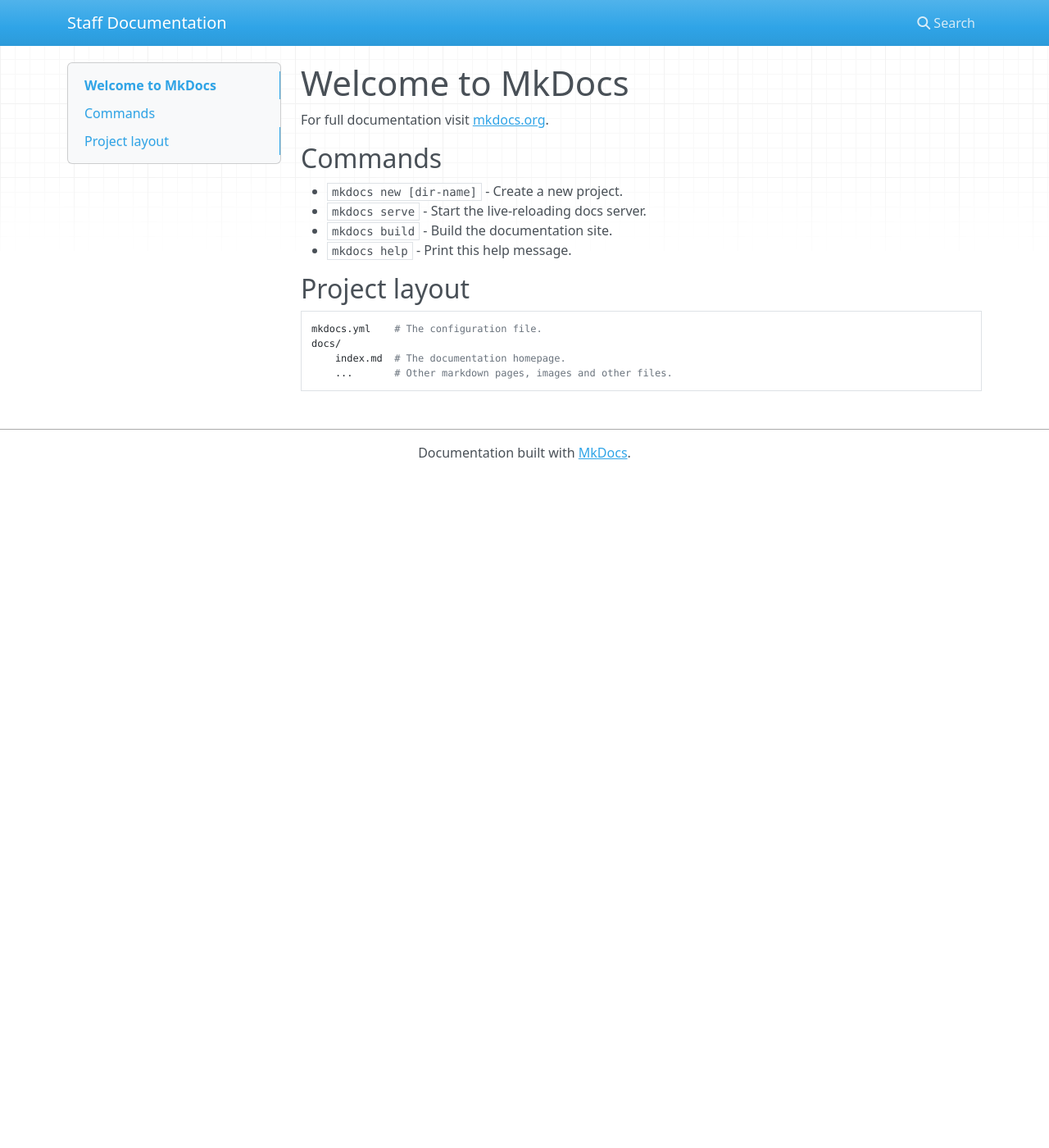
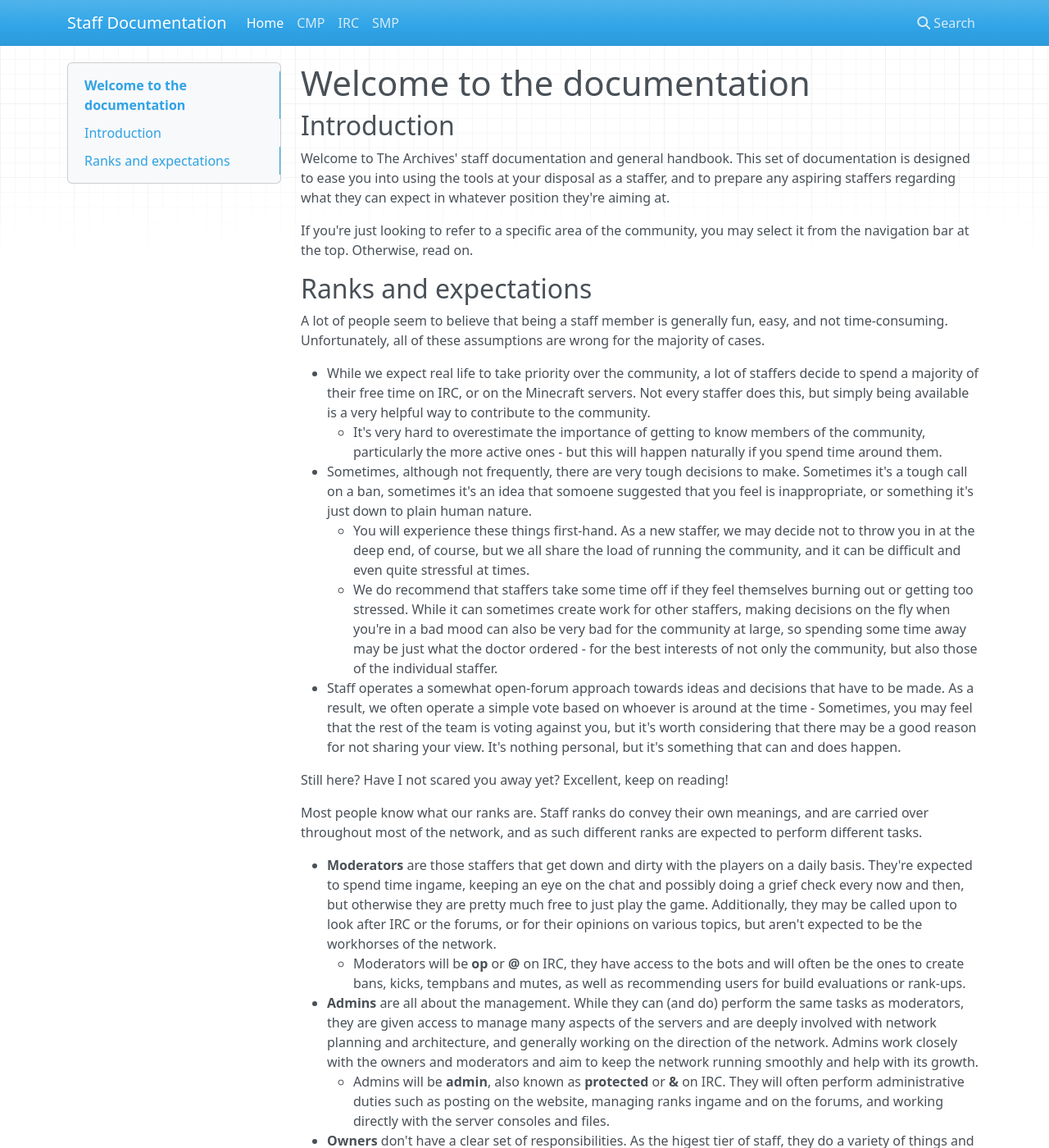
Before and after one commit to TheArchives/Docs, an MkDocs documentation site: the page built from docs/index.md, in a window 1280 px wide and 1400 px high. Shown: the whole window at 82% size. Built offline with MkDocs 1.6.1, drawn with Linux system fonts in a browser that asks for light colours; nearby versions of some CDN libraries; old or Windows-style settings are respelled for this version of MkDocs; some of the changed text lies outside the part shown.

Commit message:
Uploading for the night.

```diff
--- a/docs/index.md
+++ b/docs/index.md
@@ -1,17 +1,75 @@
-# Welcome to MkDocs
+# Welcome to the documentation
 
-For full documentation visit [mkdocs.org](http://mkdocs.org).
+## Introduction
 
-## Commands
+Welcome to The Archives' staff documentation and general handbook.
+This set of documentation is designed to ease you into using the tools
+at your disposal as a staffer, and to prepare any aspiring staffers
+regarding what they can expect in whatever position they're aiming at.
 
-* `mkdocs new [dir-name]` - Create a new project.
-* `mkdocs serve` - Start the live-reloading docs server.
-* `mkdocs build` - Build the documentation site.
-* `mkdocs help` - Print this help message.
+If you're just looking to refer to a specific area of the community, you
+may select it from the navigation bar at the top. Otherwise, read on.
 
-## Project layout
+## Ranks and expectations
 
-    mkdocs.yml    # The configuration file.
-    docs/
-        index.md  # The documentation homepage.
-        ...       # Other markdown pages, images and other files.
+A lot of people seem to believe that being a staff member is generally fun,
+easy, and not time-consuming. Unfortunately, all of these assumptions are
+wrong for the majority of cases.
+
+* While we expect real life to take priority over the community, a lot of
+  staffers decide to spend a majority of their free time on IRC, or on the
+  Minecraft servers. Not every staffer does this, but simply being
+  available is a very helpful way to contribute to the community.
+    * It's very hard to overestimate the importance of getting to know
+      members of the community, particularly the more active ones - but
+      this will happen naturally if you spend time around them.
+* Sometimes, although not frequently, there are very tough decisions to make.
+  Sometimes it's a tough call on a ban, sometimes it's an idea that somoene
+  suggested that you feel is inappropriate, or something it's just down to
+  plain human nature.
+    * You will experience these things first-hand. As a new staffer, we may
+      decide not to throw you in at the deep end, of course, but we all share
+      the load of running the community, and it can be difficult and even quite
+      stressful at times.
+    * We do recommend that staffers take some time off if they feel themselves
+      burning out or getting too stressed. While it can sometimes create work
+      for other staffers, making decisions on the fly when you're in a bad mood
+      can also be very bad for the community at large, so spending some time
+      away may be just what the doctor ordered - for the best interests of not
+      only the community, but also those of the individual staffer.
+* Staff operates a somewhat open-forum approach towards ideas and decisions that
+  have to be made. As a result, we often operate a simple vote based on whoever is
+  around at the time - Sometimes, you may feel that the rest of the team is voting
+  against you, but it's worth considering that there may be a good reason for not
+  sharing your view. It's nothing personal, but it's something that can and does
+  happen.
+
+Still here? Have I not scared you away yet? Excellent, keep on reading!
+
+Most people know what our ranks are. Staff ranks do convey their own meanings, and
+are carried over throughout most of the network, and as such different ranks are
+expected to perform different tasks.
+
+* **Moderators** are those staffers that get down and dirty with the players on a
+  daily basis. They're expected to spend time ingame, keeping an eye on the chat
+  and possibly doing a grief check every now and then, but otherwise they are
+  pretty much free to just play the game. Additionally, they may be called upon
+  to look after IRC or the forums, or for their opinions on various topics, but
+  aren't expected to be the workhorses of the network.
+    * Moderators will be **op** or **@** on IRC, they have access to the bots and
+      will often be the ones to create bans, kicks, tempbans and mutes, as well as
+      recommending users for build evaluations or rank-ups.
+* **Admins** are all about the management. While they can (and do) perform the
+  same tasks as moderators, they are given access to manage many aspects of the
+  servers and are deeply involved with network planning and architecture, and
+  generally working on the direction of the network. Admins work closely with the
+  owners and moderators and aim to keep the network running smoothly and help
+  with its growth.
+    * Admins will be **admin**, also known as **protected** or **&** on IRC.
+      They will often perform administrative duties such as posting on the
+      website, managing ranks ingame and on the forums, and working directly
+      with the server consoles and files.
+* **Owners** don't have a clear set of responsibilities. As the higest tier of
+  staff, they do a variety of things and the things that they do are generally
+  specific to the individual person.
+    * Owners have the **channel owner** or **~** status on IRC.
--- a/mkdocs.yml
+++ b/mkdocs.yml
@@ -1 +1,6 @@
 site_name: Staff Documentation
+pages:
+    - [index.md, "Home"]
+    - [cmp.md, "CMP"]
+    - [irc.md, "IRC"]
+    - [smp.md, "SMP"]
```
